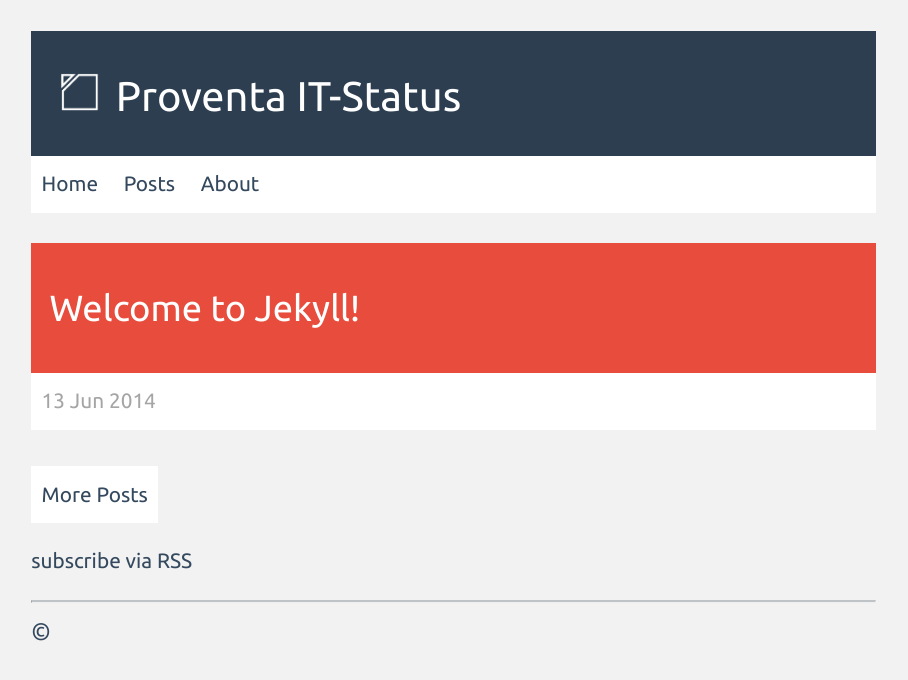
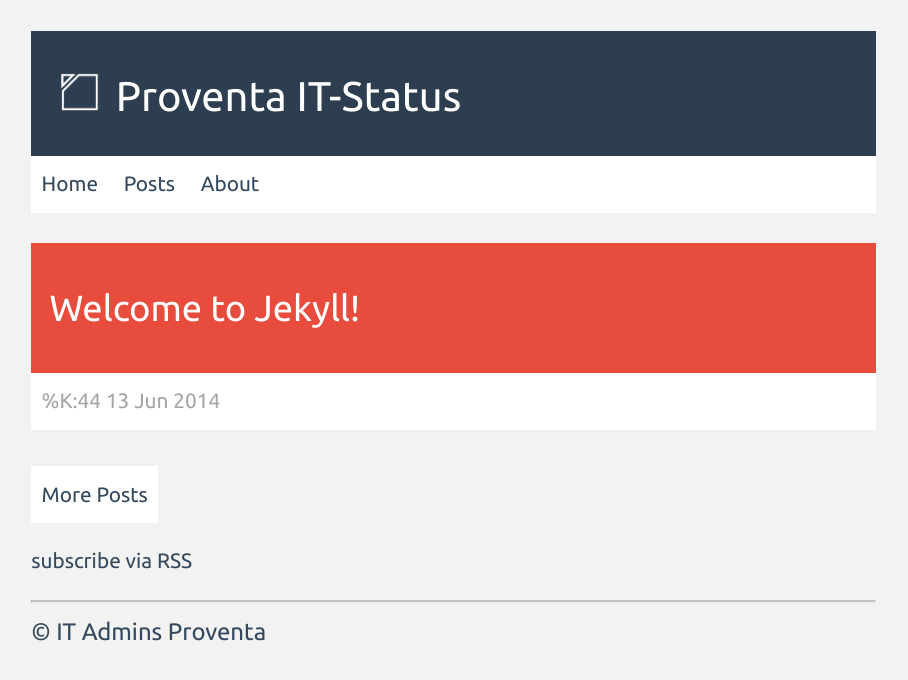
Before and after one commit to proventa/status, a Jekyll site: the page built from index.html, in a window 1280 px wide. Shown: the top 680 px of the page, without its empty margins (0-908 px from the left). Built offline with Jekyll 4.4.1, drawn with Linux system fonts in a browser that asks for light colours.

Commit message:
changed date format and added author

```diff
--- a/_config.yml
+++ b/_config.yml
@@ -4,6 +4,7 @@
 description: "IT-Status der Proventa AG"
 baseurl: ""
 url: "https://it-status.proventa.de"
+author: "IT Admins Proventa"
 
 # Build settings
 markdown: kramdown
--- a/_layouts/post.html
+++ b/_layouts/post.html
@@ -11,7 +11,7 @@
     {{ content }}
     <hr>
     <time>
-      {{ page.date | date_to_string }}
+      {{ page.date | date: '%K:%M %-d %b %Y' }}
     </time>
   </div>
 </article>
--- a/index.html
+++ b/index.html
@@ -8,7 +8,7 @@
 <article>
         <a href="{{ post.url }}"><h2 class="title">{{ post.title }}</h2></a>
         <div class="content">
-        <time>{{ post.date | date_to_string }}</time>
+        <time>{{ post.date | date: '%K:%M %-d %b %Y' }}</time>
         </div>
 </article>
 
```
